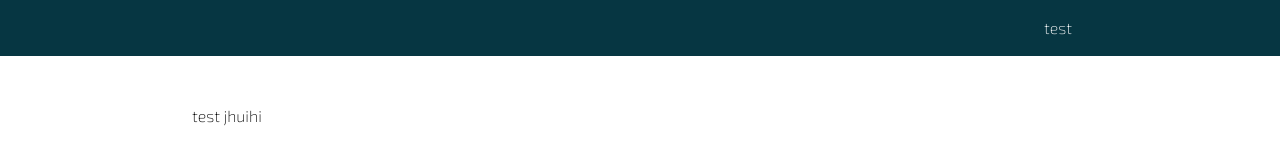
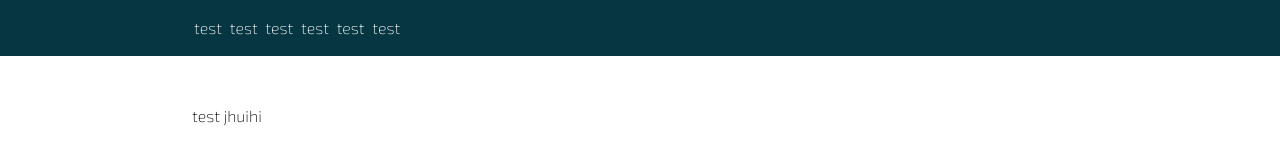
Before and after one commit to teebus/susy-test, a website: page builds/development/index.html in a window 1280 px wide. Drawn offline with Linux system fonts and the light colour scheme.

Commit message:
Refining the Nav

```diff
--- a/builds/development/index.html
+++ b/builds/development/index.html
@@ -8,13 +8,16 @@
 </head>
 <body>
 	<header>
-<div id="nav">
+		<nav>
 			<ul>
-<li>
-<div><a href="#">test</a></div>
-</li>
+				<li><a href="#">test</a></li>
+				<li><a href="#">test</a></li>
+				<li><a href="#">test</a></li>
+				<li><a href="#">test</a></li>
+				<li><a href="#">test</a></li>
+				<li><a href="#">test</a></li>
 			</ul>
-</div>
+		</nav>
 	</header>
 	<article>
 		test jhuihi
--- a/components/sass/modules/_nav.scss
+++ b/components/sass/modules/_nav.scss
@@ -3,32 +3,31 @@
   background: $blue;
   color: $light;
 
-	#nav {
+  nav {
     @include container;
     padding: 0;
     text-align: center;
     @include display-flex;
- 	 @include justify-content(flex-end);
+    @include justify-content(flex-start);
     @include flex-wrap(wrap);
-
 
       li {
         min-width: 2em;
-    margin: .5em;
-    padding: .5em;
+        margin: .5em 0;
+        padding: .5em 0;
         display: inline-block; /* non-flexbox browsers */
         @include flex(1 0);
 
            a {
            color: #fff;
            text-decoration: none;
-    }
+            } //a
 
            a:hover {
           text-decoration: underline;
-    }
+           } // a:hover
 
       } //li
 
-    } //nav
+  }  //nav
 } //header
--- a/components/sass/style.scss
+++ b/components/sass/style.scss
@@ -21,5 +21,6 @@
 @import "layout";
 
 //Import Modules
+
 @import "modules/nav";
 @import "modules/article";
```
Also changed, not shown: builds/development/css/style.css. Lines whose indentation alone changed are shown as unchanged.
